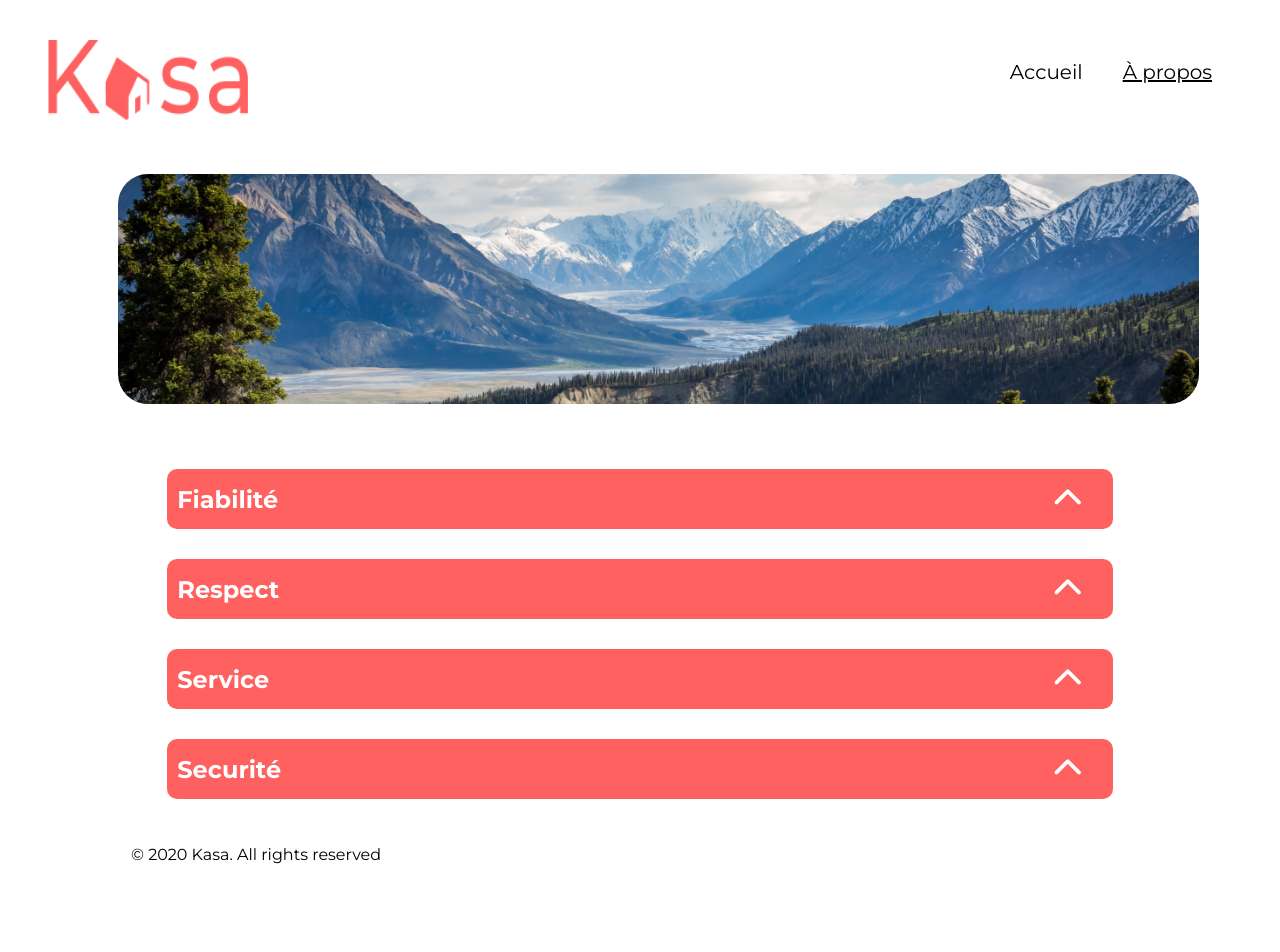
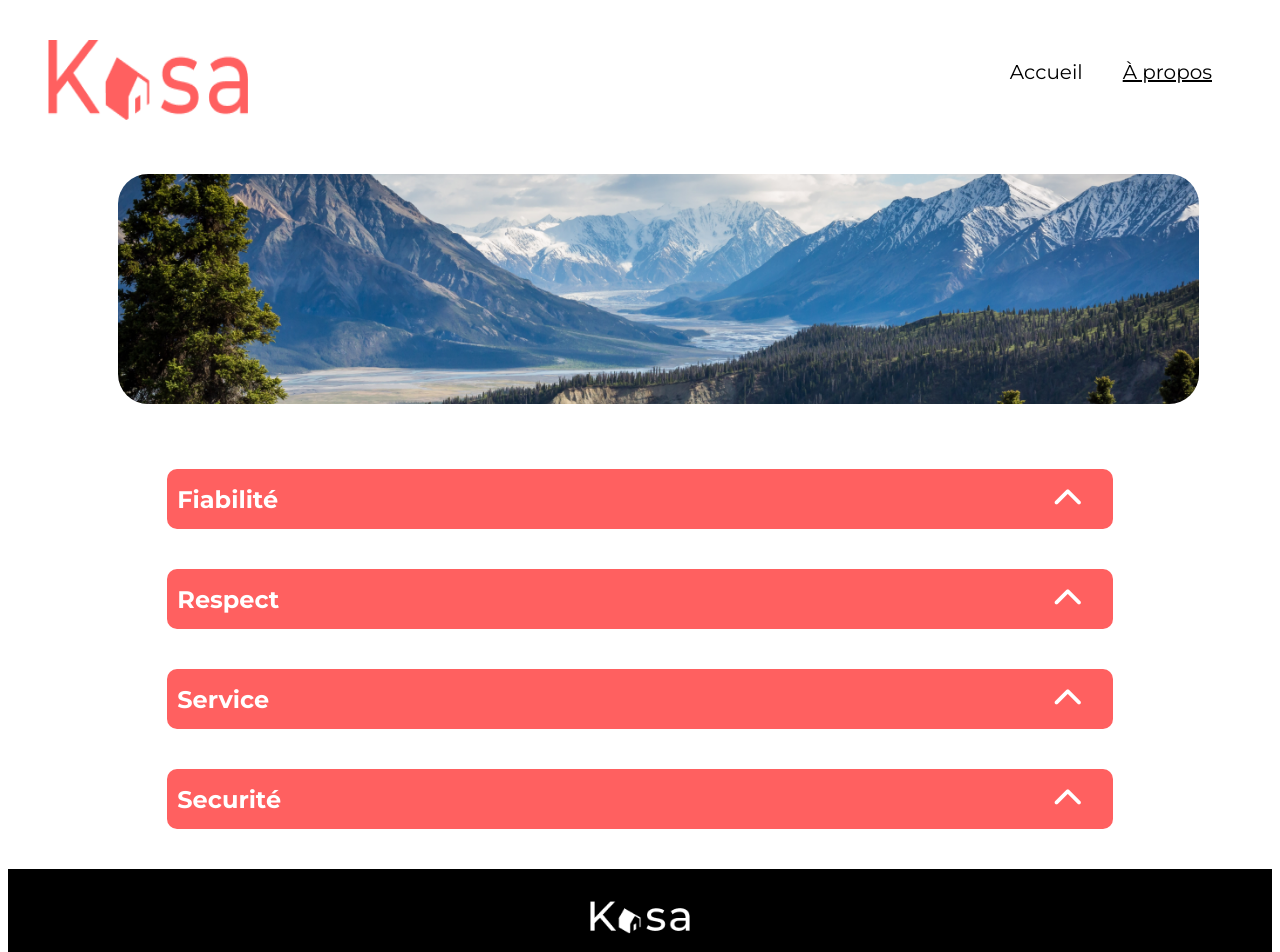
Before and after one commit to Boheno/Projet_5, a React (Vite) app: page /about in a window 1280 px wide. Shown: the top 952 px of the page. Before the commit the page ends 888 px from the top, so only its background shows below. Built offline with nearby package versions, Linux system fonts and the light colour scheme.

Commit message:
style (collapse): correction du background collapse

```diff
--- a/src/Router.jsx
+++ b/src/Router.jsx
@@ -7,9 +7,7 @@ import Footer from "./components/Footer.jsx"
 import Error from "./components/error.jsx"
 import Banner from "./components/Banner.jsx"
 import GenerateCards from "./components/cards.jsx"
-//import aboutCollapse from "./components/about.jsx"
 import CardLogement from "./components/logement.jsx"
-//import Collapse from "./components/collapse.jsx"
 
 const router = createBrowserRouter([
   {
--- a/src/components/logement.jsx
+++ b/src/components/logement.jsx
@@ -16,12 +16,10 @@ return (
         <div key={logement.id} className="logements">
             <div className="img-logement">
                 <Carousel images={logement.pictures} />
-
             </div>
             <div className="logement-content">
             <div className="title-logement">
                 <p>{logement.title}</p>
-
             <div className="host-logement">
             <p className="host-name">{logement.host.name}</p>
             <img className="host-img" src={logement.host.picture} />
@@ -30,7 +28,6 @@ return (
             <div className="location-logement">
                 <p>{logement.location}</p>
             </div>
-
             <div className="tags-logement">
                 <ul>
                     {logement.tags.map((tag, index)=> (
@@ -42,7 +39,6 @@ return (
                 <RatingLogement rating={logement.rating} />
             </div>
             </div>
-
             <div className="collapse-logement">
             <div className="description-logement">
                 <Collapse title= "Description">
--- a/styles/index.css
+++ b/styles/index.css
@@ -243,8 +243,9 @@ a {
 .collapse-content {
   width: 75%;
   display: flex;
-  justify-content: center;
+  padding: 5px;
   align-items: center;
+  background-color: #EFEFEF;
   max-height: 0;
   overflow: hidden;
   transform: translateY(-10px);
@@ -253,6 +254,11 @@ a {
 }
 .collapse-content p {
   color: black;
+  font-size: 20px;
+}
+.collapse-content li {
+  list-style: none;
+  display: flex;
   font-size: 20px;
 }
 
@@ -416,3 +422,22 @@ header .header-nav a {
 
 footer {
   display: flex;
+  justify-content: center;
+  align-items: center;
+  flex-direction: column;
+  background-color: black;
+  color: white;
+  height: 150px;
+  width: 100%;
+  margin: 0px;
+}
+footer img {
+  width: 100px;
+  padding-bottom: 20px;
+}
+footer p {
+  font-size: 10px;
+  color: white;
+}
+
+/*# sourceMappingURL=index.css.map */
--- a/styles/main.scss
+++ b/styles/main.scss
@@ -46,4 +46,6 @@ footer{
     }
     p{
         font-size: 10px;
-        c
+        color: white;
+    }
+}
```
Also changed, not shown: styles/_about.scss (+9 -2 lines), 1 other file (tests, documents, lock files or other folders).
